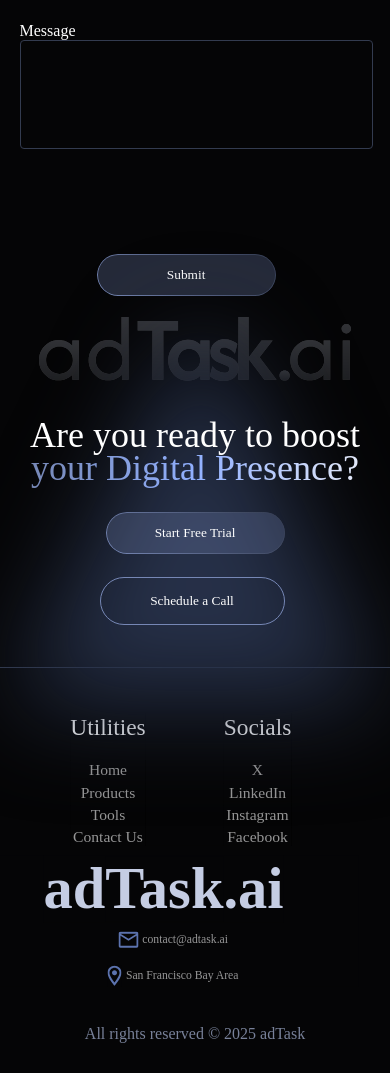
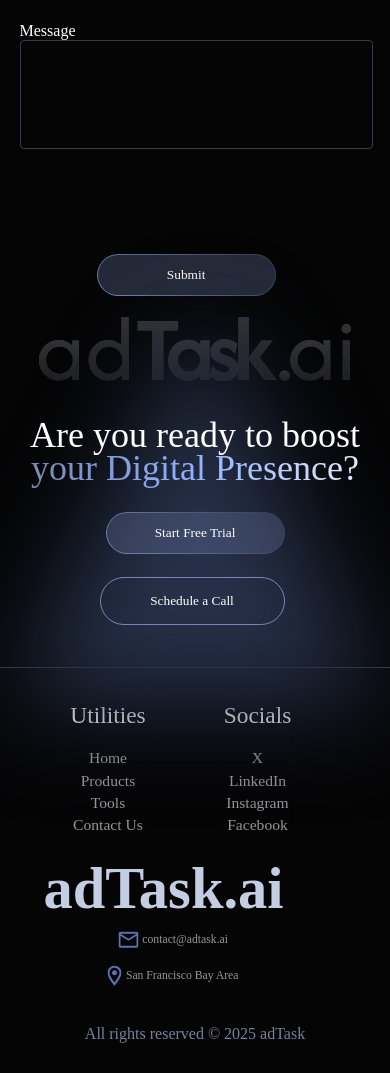
Before and after one commit to KushagraSingh1100/adtask, a React (Vite) app: page / in a window 390 px wide. Shown: the part 6376-7449 px from the top of the page. Built offline with nearby package versions, Linux system fonts and the light colour scheme; a web font is replaced by a local one.

Commit message:
final footer changes

```diff
--- a/src/styles/Contact.css
+++ b/src/styles/Contact.css
@@ -430,7 +430,7 @@
     }
 
     .footer-right {
-        top:30px;
+        top:18px;
         left:160px;
         margin: 0;
     }
```
